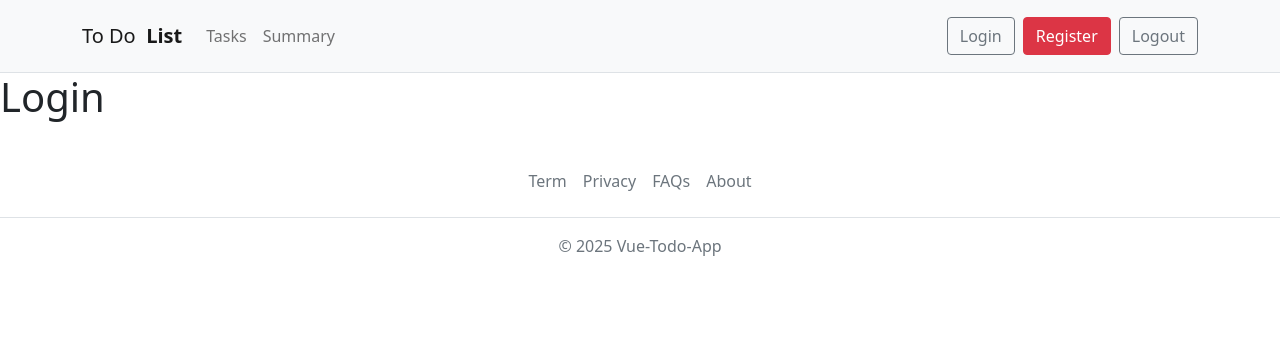
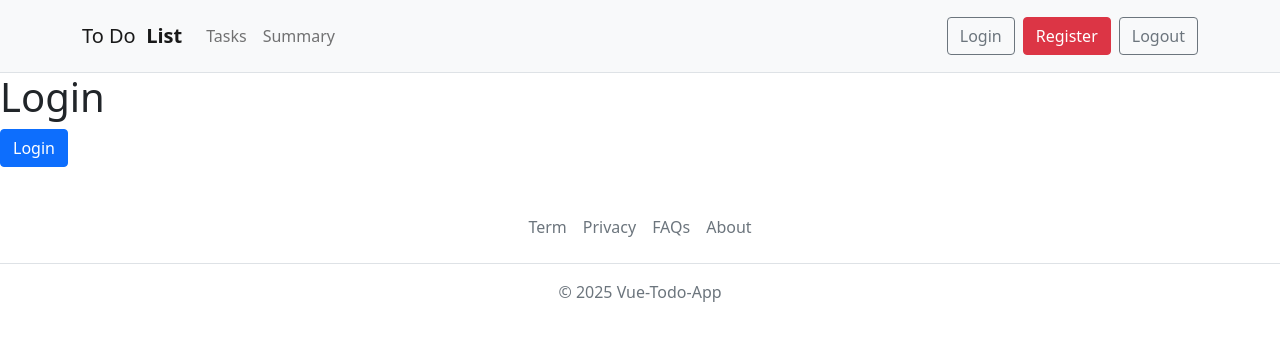
Before and after one commit to hokorivault/vue-todo-app, a Vue app: page /login in a window 1280 px wide. Shown: the top 340 px of the page. Built offline with nearby package versions, Linux system fonts and the light colour scheme.

Commit message:
Programmatic navigations using useRouter

```diff
--- a/src/pages/LoginPage.vue
+++ b/src/pages/LoginPage.vue
@@ -1,3 +1,14 @@
 <template>
         <h1>Login</h1>
+        <button class="btn btn-primary" @click="handleClick">Login</button>
 </template>
+
+<script setup>
+import { useRouter } from "vue-router";
+const router = useRouter()
+
+const handleClick = () => {
+        // router.push('/tasks')
+        router.push({ name: 'tasks' })
+}
+</script>
```
